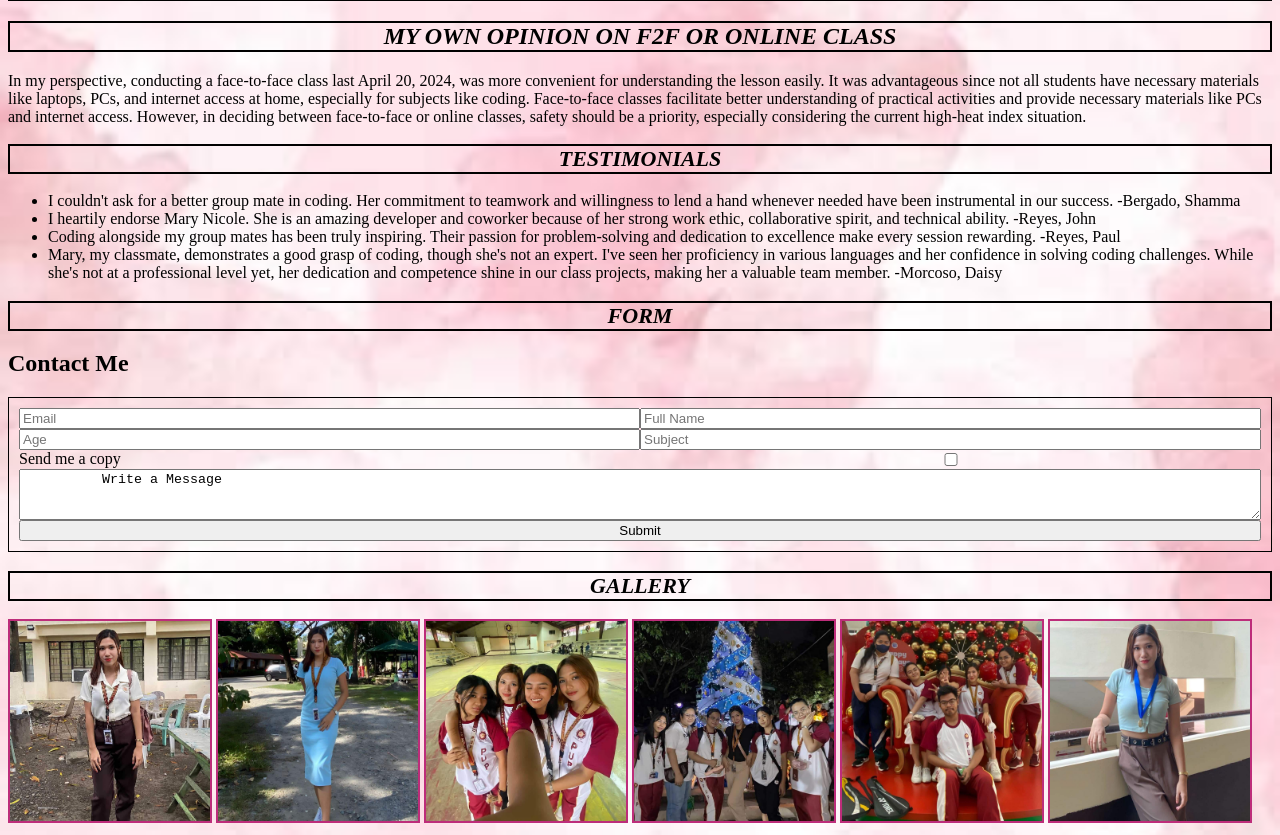
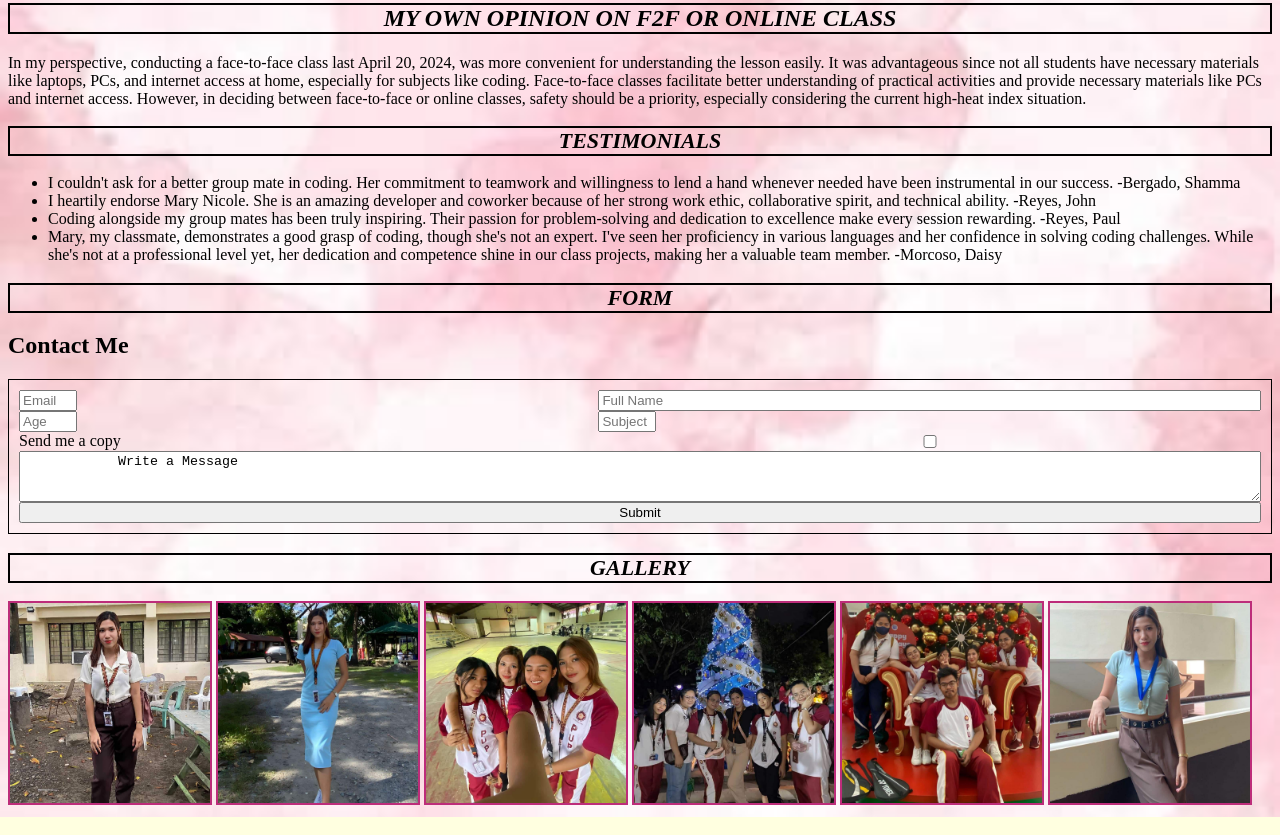
Before and after one commit to PUP-BSIT/exercise-14-digital_dynasty, a plain HTML site: page norona_marynicole/index.html in a window 1280 px wide. Shown: the part 1152-1987 px from the top of the page. Drawn offline with Linux system fonts and the light colour scheme; files whose address does not match are found by name.

Commit message:
add new changes

```diff
--- a/norona_marynicole/index.html
+++ b/norona_marynicole/index.html
@@ -145,25 +145,22 @@
         <h2>Contact Me</h2>
 
         <form class="form">
-          <input type="email" name="email" id="email" placeholder="Email" />
+          <input type="email" name="email" id="email" placeholder="Email">
           <input
             type="text"
             name="full_name"
             id="full_name"
-            placeholder="Full Name"
-          />
+            placeholder="Full Name">
           <input
             type="text"
             name="subject"
             id="subject"
-            placeholder="Subject"
-          />
-          <input type="number" name="age" id="age" placeholder="Age" />
+            placeholder="Subject">
+          <input type="number" name="age" id="age" placeholder="Age">
           <label for="copy">Send me a copy</label>
-          <input type="checkbox" name="copy" id="copy" />
+          <input type="checkbox" name="copy" id="copy">
           <textarea id="message" name="message" rows="3" cols="15">
-          Write a Message</textarea
-          >
+            Write a Message</textarea>
           <button type="submit" name="submit" id="submit">Submit</button>
         </form>
       </div>
--- a/norona_marynicole/style.css
+++ b/norona_marynicole/style.css
@@ -4,7 +4,10 @@ form {
   padding: 10px;
 }
 
-#email #name #subject #age {
+#email,
+#name,
+#subject,
+#age {
   width: 50px;
 }
 
```
Also changed, not shown: norona_marynicole/pictures/picture_1.jpg (renamed from norona_marynicole/picture_1.jpg), norona_marynicole/pictures/picture_2.jpg (renamed from norona_marynicole/picture_2.jpg), norona_marynicole/pictures/picture_3.jpg (renamed from norona_marynicole/picture_3.jpg), norona_marynicole/pictures/picture_4.jpg (renamed from norona_marynicole/picture_4.jpg), norona_marynicole/pictures/picture_5.jpg (renamed from norona_marynicole/picture_5.jpg), norona_marynicole/pictures/picture_6.jpg (renamed from norona_marynicole/picture_6.jpg).
